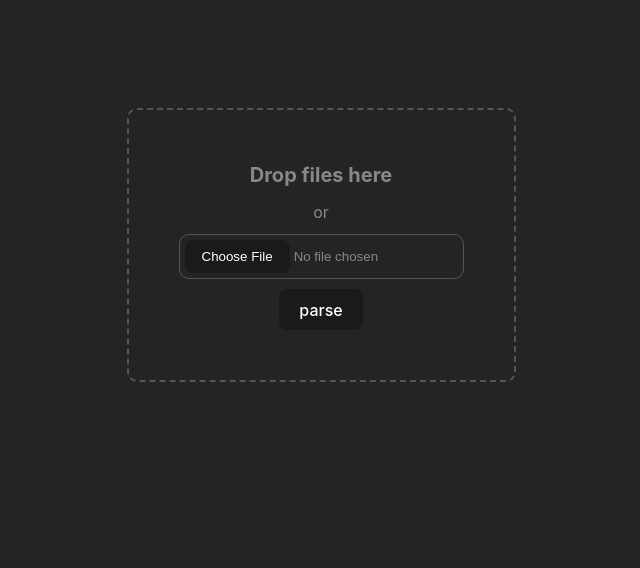
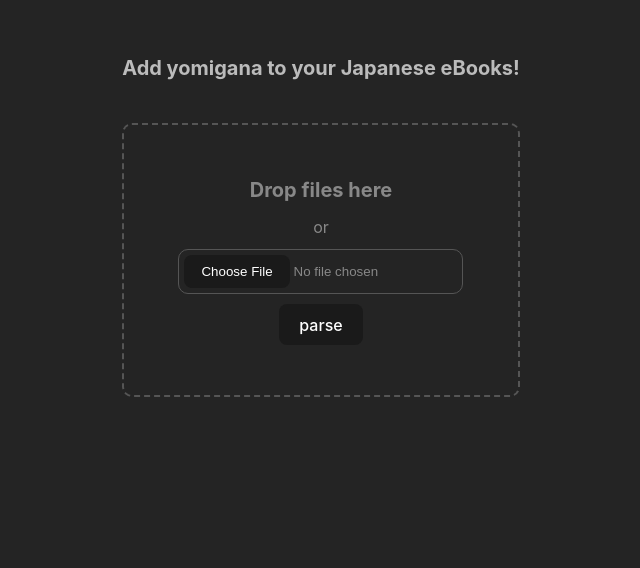
Before and after one commit to rabbit19981023/yomigana-ebook, a website built with Vite: page web-demo/client/index.html in a window 1280 px wide. Shown: the part 155-723 px from the top of the page, without its empty margins (319-959 px from the left). Built offline with nearby package versions, Linux system fonts and the light colour scheme.

Commit message:
rename title & add description

```diff
--- a/web-demo/client/index.html
+++ b/web-demo/client/index.html
@@ -6,13 +6,15 @@
     <meta name="viewport" content="width=device-width, initial-scale=1.0" />
 
     <link rel="shortcut icon" type="image/x-icon" href="/favicon.ico">
-    <title>Add yomigana to your Japanese eBooks</title>
+    <title>Yomigana eBook</title>
 
     <link rel="stylesheet" href="https://cdnjs.cloudflare.com/ajax/libs/font-awesome/4.7.0/css/font-awesome.min.css">
 </head>
 
 <body>
     <div id="app">
+        <div class="description">Add yomigana to your Japanese eBooks!</div>
+
         <div class="loader">
             <span>The server is processing the eBook, this process will take a few seconds</span>
             <span class="dot dot-1">．</span>
--- a/web-demo/client/src/style.css
+++ b/web-demo/client/src/style.css
@@ -29,6 +29,15 @@ body {
     text-align: center;
     margin: 0 auto;
     padding: 2rem;
+}
+
+.description {
+    position: relative;
+    bottom: 40px;
+
+    color: #bbbbbb;
+    font-size: 20px;
+    font-weight: bold;
 }
 
 button {
```
